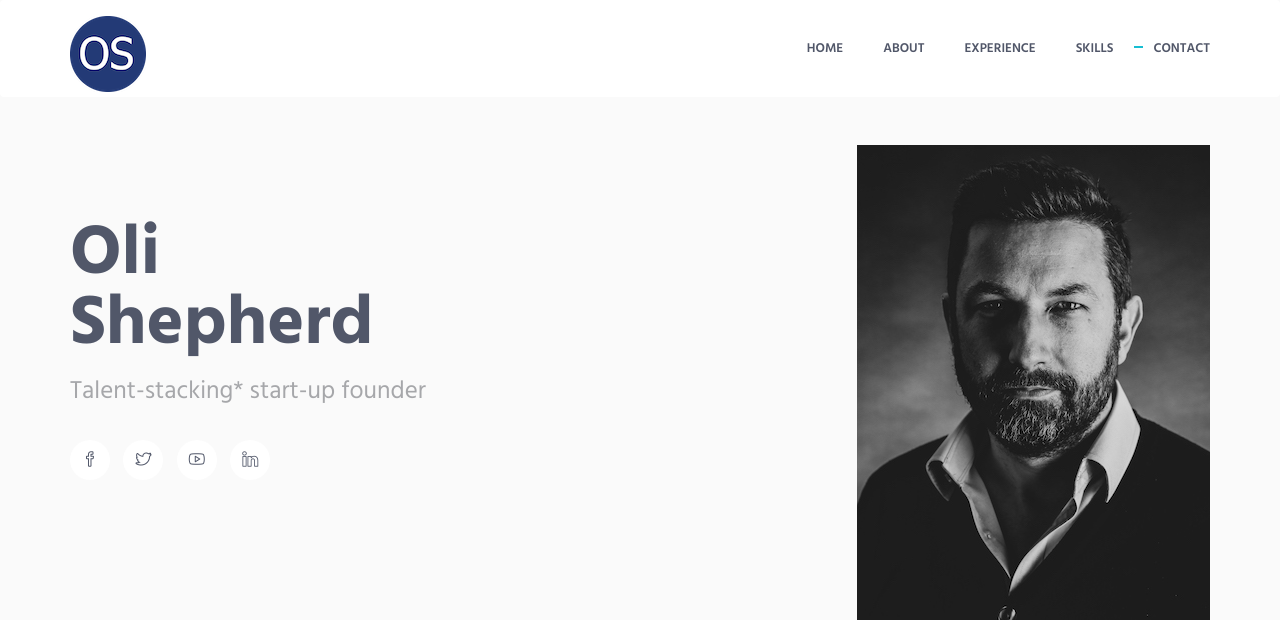
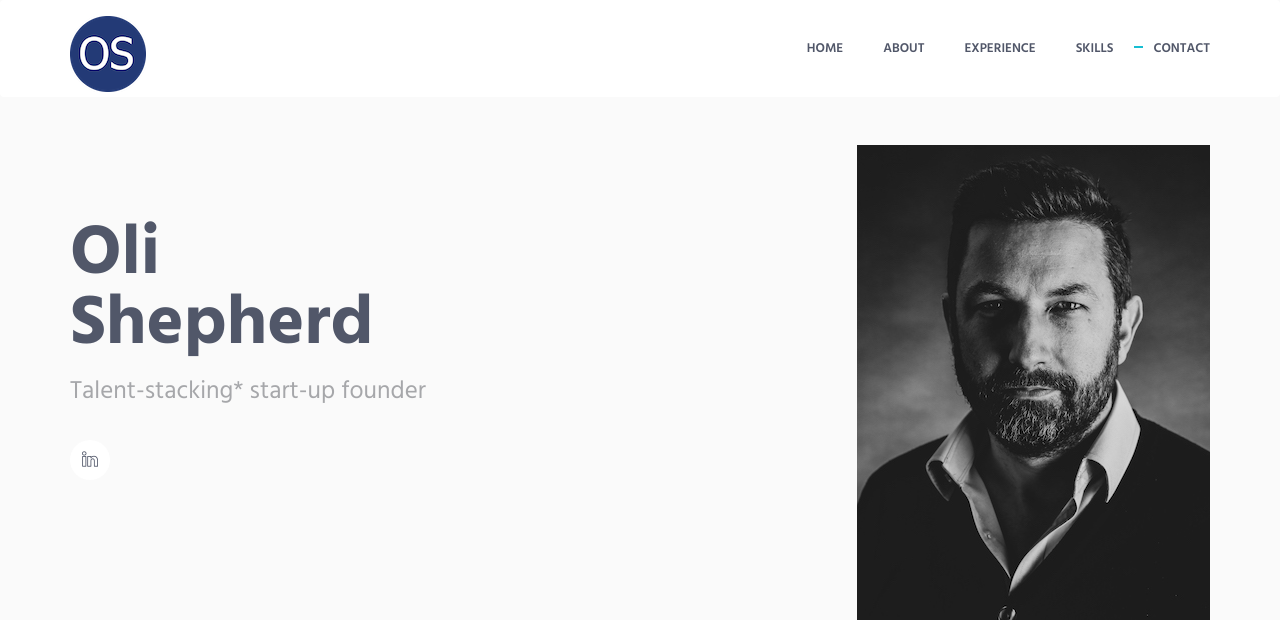
Before and after one commit to olisheps/olishepherdcom, a Django app: page / in a window 1280 px wide. Shown: the top 641 px of the page. Run offline with Django 3.2, Linux system fonts and the light colour scheme; some libraries are stand-ins or nearby versions.

Commit message:
delete social and pg logo

```diff
--- a/portfolio/templates/portfolio/HTML/index.html
+++ b/portfolio/templates/portfolio/HTML/index.html
@@ -91,9 +91,6 @@
                             <p class="promo-block-text">Talent-stacking* start-up founder</p>
                         </div>
                         <ul class="list-inline">
-                            <li><a href="https://facebook.com/olishepherd" class="social-icons"><i class="icon-social-facebook"></i></a></li>
-                            <li><a href="https://twitter.com/olithinks" class="social-icons"><i class="icon-social-twitter"></i></a></li>
-                            <li><a href="https://youtube.com/keenthemes" class="social-icons"><i class="icon-social-youtube"></i></a></li>
                             <li><a href="https://www.linkedin.com/in/oli-shepherd" class="social-icons"><i class="icon-social-linkedin"></i></a></li>
                         </ul>
                     </div>
```
Also changed, not shown: olishepherdcom/static/img/logos/ProperGander.png (deleted).
